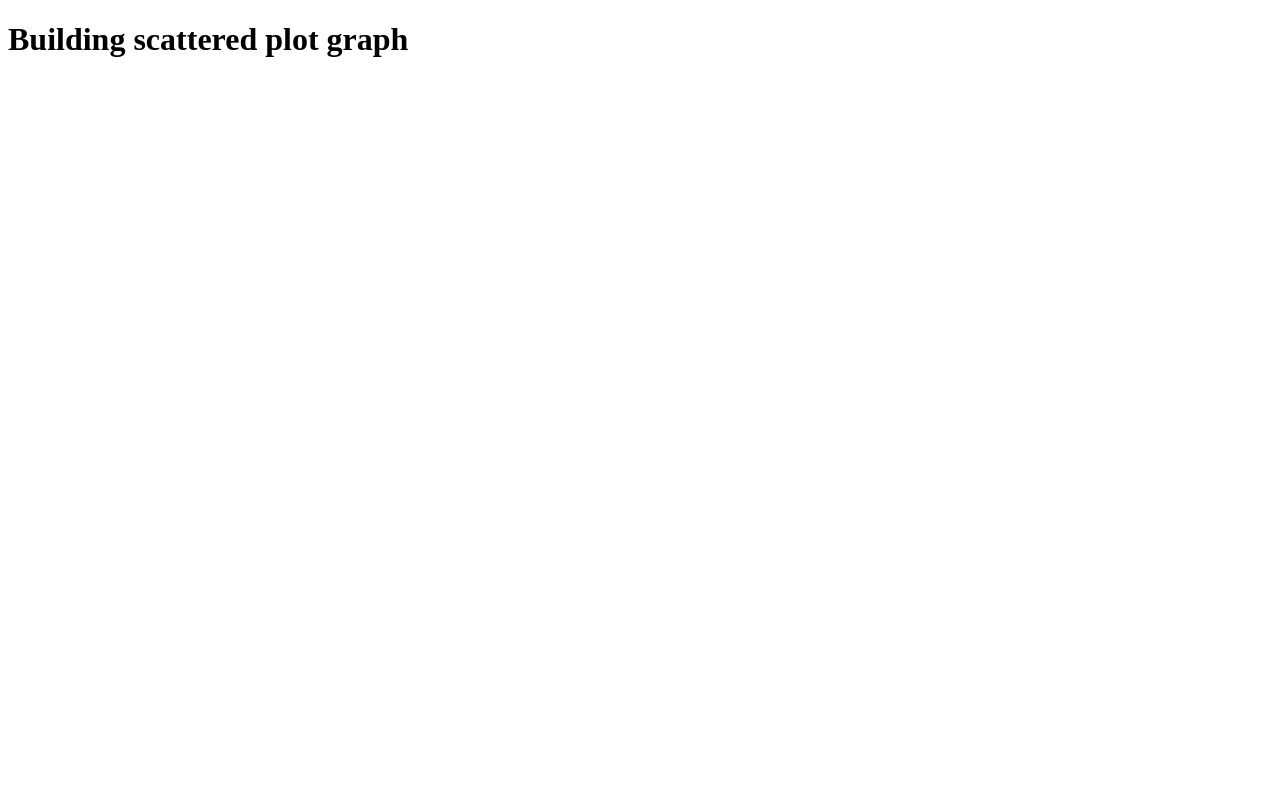
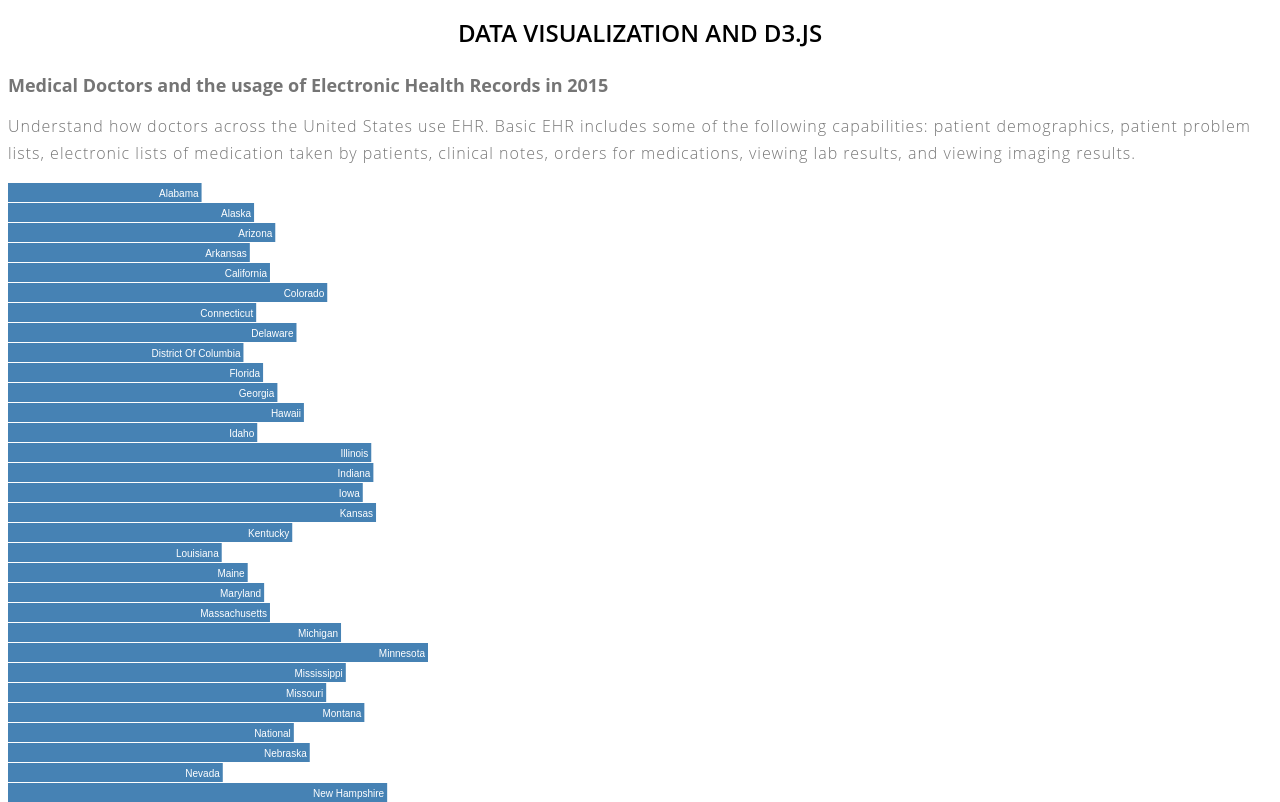
Before and after one commit to thesparrow/d3, a website: page ehrGraph.html in a window 1280 px wide. Shown: the top 802 px of the page. Drawn offline with nearby package versions, Linux system fonts and the light colour scheme.

Commit message:
add a bar graph based on ehr data

```diff
--- a/assets/js/graph.js
+++ b/assets/js/graph.js
@@ -11,7 +11,7 @@
 var physicianUser = {
   physicianType: "",
   EHRtype: "",
-  averageUsage; ""
+  averageUsage: ""
 };
 
 
--- a/assets/styles/style.css
+++ b/assets/styles/style.css
@@ -1,3 +1,45 @@
+body {
+    background: #fff;
+    color: #757575;
+    font-family: 'Open Sans', sans-serif;
+    font-size: 12px;
+}
+
+img {
+    max-width: 100%
+}
+
+h1 {
+    font-size: 24px;
+    font-weight: 600;
+    text-transform: uppercase;
+    color: #000;
+    margin-bottom: 24px;
+}
+
+h3 {
+    font-size: 1.4em;
+    text-transform: uppercase;
+    color: #000;
+    margin-top: 0;
+}
+
+p, a {
+    line-height: 1.7em;
+    font-weight: lighter;
+    letter-spacing: 1px;
+    font-size: 16px;
+}
+
+.main {
+    margin-bottom: 24px;
+}
+
+.main-title {
+    text-align: center;
+}
+
+/* chart display graphics*/
 .chart rect {
   fill: steelblue;
 }
--- a/ehrGraph.html
+++ b/ehrGraph.html
@@ -2,12 +2,100 @@
 <html lang="en">
 
 <head>
-    <link rel="stylesheet" href="">
+    <link rel="stylesheet" href="assets/styles/style.css">
 </head>
-	<body>
-		<h1> Building scattered plot graph</h1>
 
-	<script src="assets/js/d3.min.js"></script>
+
+<body>
+    <div class="container">
+        <h1 class="main-title">Data Visualization and D3.js</h1>
+        <h2> Medical Doctors and the usage of Electronic Health Records in 2015</h2>
+        <p> Understand how doctors across the United States use EHR. Basic EHR includes some of the following capabilities: patient demographics, patient problem lists, electronic lists of medication taken by patients, clinical notes, orders for medications, viewing lab results, and viewing imaging results.</p>
+
+        <svg class="chart" width="420" height="120">
+        </svg>
+    </div>
+    <!--- scripts -->
+    <!--<script src="assets/js/d3.min.js"></script>-->
+    <script src="https://d3js.org/d3.v3.min.js"></script>
     <script src="assets/js/ehrgraph.js"></script>
-	</body>
+    <script type="text/javascript">
+    //set up access data
+    //call data module
+
+    var width = 420,
+        barHeight = 20;
+
+    //scale y-axis for display
+    var x = d3.scale.linear()
+        .range([0, width]);
+
+    var chart = d3.select(".chart")
+        .attr("width", width)
+
+    var states = [];
+
+
+    d3.json("assets/data/ehr.json", function(err, data) {
+        if (err) {
+            console.log(err);
+        }
+
+        console.log("Length of data: " + data.length);
+
+        for (var i = 0; i < data.length; i++) {
+            console.log(data[i]);
+            var stateData = {};
+            if (data[i]["period"] == "2015" && !(data[i]["region"] in states)) {
+                states.push({
+                    year: data[i]["period"],
+                    state: data[i]["region"],
+                    basicEHR: data[i]["pct_phys_basic_ehr"]
+                });
+            }
+        }
+
+        //debugging
+        for (var i = 0; i < states.length; i++)
+            console.log(states[i]);
+
+
+        x.domain([0, d3.max(states, function(data) {
+            console.log(data.basicEHR);
+            return data.basicEHR;
+        })]);
+
+        chart.attr("height", barHeight * states.length);
+
+        //group all the state elements
+        var bar = chart.selectAll("g")
+            .data(states)
+            .enter().append("g")
+            .attr("transform", function(dataPoint, i) {
+                console.log("data" + dataPoint.basicEHR);
+                console.log("i:" + i);
+                return "translate(0," + i * barHeight + ")";
+            });
+
+         bar.append("rect")
+             .attr("width", function(d) {
+                console.log("appending bar to rectangle" + d.basicEHR);
+                 return x(d.basicEHR);
+             })
+             .attr("height", barHeight - 1);
+
+         bar.append("text")
+             .attr("x", function(d) {
+                 return x(d.basicEHR) - 3;
+             })
+             .attr('y', barHeight / 2)
+             .attr('dy', '.35em')
+             .text(function(d) {
+                 return d.state;
+             });
+
+    });
+    </script>
+</body>
+
 </html>
```
